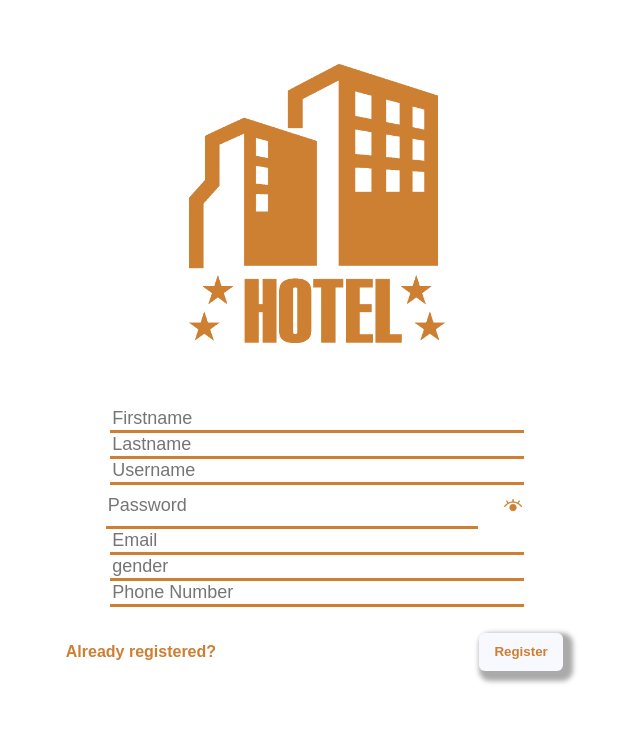
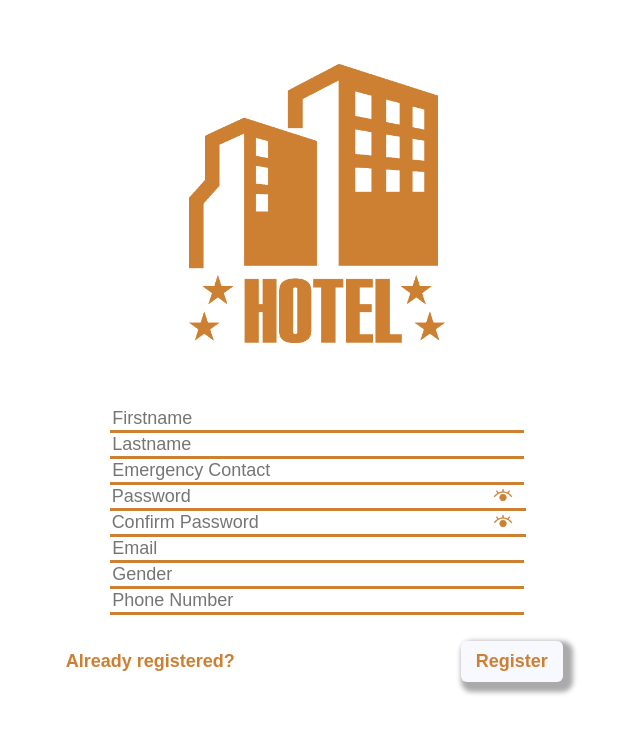
Before and after one commit to unidentified23/Hotel-Website, a React (Create React App) app: page /signup in a window 1280 px wide. Shown: the top 734 px of the page, without its empty margins (323-963 px from the left). Built offline with nearby package versions, Linux system fonts and the light colour scheme; no server answers; a web font is replaced by a local one.

Commit message:
more updates

```diff
--- a/src/App.css
+++ b/src/App.css
@@ -1,7 +1,7 @@
 @import url('https://fonts.googleapis.com/css2?family=Imperial+Script&display=swap');
 
 .App {
-  background-color: #da7272;
+  background-color: #ffffff;
   height: 100dvh;
   font-size: calc(10px + 2vmin);
   color: white;
--- a/src/Signup/Signup.css
+++ b/src/Signup/Signup.css
@@ -40,24 +40,54 @@ body{
 .password-Container{
   display: flex;
   flex-direction: row;
-  justify-content: space-between;
   width: 90%;
   margin: 0 auto;
 }
+
+.password-Container input{
+    border: none;
+    border-bottom: 3px solid #CD7F32;
+    background-color: #ffffff;
+    font-size: large;
+    color: #CD7F32;
+    width: 81%;
+    margin-left: 5%;
+    }
 .pass-btn {
   background-color: transparent;
   border: none;
+  border-bottom: 3px solid #CD7F32;
   color: #CD7F32;
-  font-size: medium;
-  cursor: pointer;
-  height: fit-content;
+  font-size: large;
+  border-radius: 0;
+  margin-right: 2.7%;
+  height: 26px;
+  padding: 0 2.7%;
 
   }
 
 .pass-btn:hover {
   color: #aaaaaa;
-  transform: scale(1.5);
+  cursor: pointer;
   background-color: transparent;
+
+}
+.password-popup{
+  position: absolute;
+  height:3%;
+  width: fit-content;
+  background-color: blue;
+  color: red;
+  z-index: 9999;
+  margin-top: 1%;
+  margin-left: 10%;
+  font-size: small;
+   display: flex;
+  align-items: center;
+
+}
+.password-n-popup-container{
+  position: relative;
 }
 
 .Regbtn-n-reglink{
@@ -73,6 +103,7 @@ body{
   background-color: #f8f8ff;
   color: #CD7F32;
   box-shadow: 5px 5px 5px 5px #aaaaaa;
+  font-size: large;
 
 
 }
@@ -85,7 +116,7 @@ body{
 }
 
 .Signin-link{
-  font-size: medium;
+  font-size: large;
   color: #CD7F32;
   width: fit-content;
 }
@@ -148,15 +179,46 @@ body{
   .password-Container{
   display: flex;
   flex-direction: row;
-  justify-content: space-between;
-  width: 80%;
+  width: 90%;
   margin: 0 auto;
 }
+
+.password-Container input{
+    border: none;
+    border-bottom: 3px solid #CD7F32;
+    background-color: #ffffff;
+    font-size: medium;
+    color: #CD7F32;
+    width: 76.5%;
+    margin-left: 4.5%;
+
+    }
+
 .pass-btn {
   background-color: transparent;
   border: none;
   color: #CD7F32;
+  font-size: medium;
+  border-bottom: 3px solid #CD7F32;
+
+
+}
+.password-popup{
+  position: absolute;
+  height:3%;
+  width: fit-content;
+  background-color: #ffffff;
+  color: red;
+  z-index: 9999;
+  margin-top: 2%;
+  margin-left: 9%;
   font-size: small;
+  display: flex;
+  align-items: center;
+
+}
+.password-n-popup-container{
+  position: relative;
 }
 
 .Regbtn-n-reglink{
--- a/src/Signup/signup.js
+++ b/src/Signup/signup.js
@@ -1,9 +1,9 @@
 import { useState } from "react";
-import { auth, db } from "../firebaseconfig";
+import { auth } from "../firebaseconfig";
 import { createUserWithEmailAndPassword } from "firebase/auth";
+import { getFirestore, collection, query, where, getDocs, limit,  doc, setDoc } from "firebase/firestore";
 import Logo from "../images/Hotel logo.png";
 import { useNavigate } from "react-router-dom";
-import { doc, setDoc } from "firebase/firestore";
 import "./Signup.css";
 import ShowIcon from "../images/show.png";
 import HideIcon from "../images/Hide.png";
@@ -11,45 +11,82 @@ import HideIcon from "../images/Hide.png";
 function Signup() {
   const [firstname, setFirstname] = useState("");
   const [lastname, setLastname] = useState("");
-  const [username, setUsername] = useState("");
+  const [EmergencyContact, setEmergencyContact] = useState("");
   const [password, setPassword] = useState("");
   const [email, setEmail] = useState("");
   const [gender, setGender] = useState("");
   const [phoneNumber, setPhoneNumber] = useState("");
   const [loading, setLoading] = useState(false);
   const [showPassword, setShowPassword] = useState(false);
+  const [confirmPassword, setConfirmPassword] = useState("");
+  const [showpopup, setShowpopup] = useState(false);
+  const [passwordConfirmed, setPasswordConfirmed] = useState(false);
 
   const navigate = useNavigate();
+  const SigninPage = () => {
+    navigate("/signin");   // Navigates to the Signin page
+  }
 const nextPage = async (e) => {
-    e.preventDefault();
-    if (loading) return;
+  e.preventDefault(); // Prevents the default form submission behavior
+  if (loading) return;  // Prevents multiple submissions while loading
   setLoading(true);
+
   try {
-      const userCredential = await createUserWithEmailAndPassword(
-        auth,
-        email,
-        password,
-      );
-      const user = userCredential.user;
+    //Checks Firestore first to see if the email already exists
+    const db = getFirestore();           // Get a reference to Firestore database instance
+    const usersRef = collection(db, "users");         // Creates a reference to the "users" collection in Firestore
+    const q = query(usersRef, where("email", "==", email), limit(1)); //looks for a matching email in the "users" collection and limits the result to 1 document
+    const querySnapshot = await getDocs(q);         // Execute the query and wait for the results
 
-      await setDoc(doc(db, "users", user.uid), {
+    if (!querySnapshot.empty) {   // Checks if any matching documents were found
+      alert("This email is already registered in our database."); //this massege appears if the email is already registered in the database
+      setLoading(false);
+      return; // Stop the function here
+    }
+
+    // Create the Auth User
+    const userCredential = await createUserWithEmailAndPassword(auth, email, password);
+    const user = userCredential.user; // Get the created user from the userCredential object
+
+    // Saves the extra data to Firestore
+    await setDoc(doc(db, "users", user.uid), { // Creates a new document in the "users" collection with the user's UID as the document ID
       email: user.email,
       firstname: firstname,
       lastname: lastname,
       phonenumber: phoneNumber,
       gender: gender,
-        username: username,
+      EmergencyContact: EmergencyContact,
       createdAt: new Date(),
     });
-      alert("user registerd succesfully");
-      navigate("/");
+
+    alert("User registered successfully!"); // Alert the user that registration was successful
+    navigate("/"); // Navigates to the home page after successful registration
+
   } catch (error) {
-
-      alert("Failed to register, please try again");
+    console.error(error);
+    //  Handle specific Firebase Auth errors
+    if (error.code === 'auth/email-already-in-use') {
+      alert("This email is already in use by another account.");
+    } else {
+      alert("Failed to register please try again ");
+    }
+  } finally {
+    setLoading(false); // Ensure loading stops regardless of success or failure
   }
 };
-  const SigninPage = () => {
-    navigate("/signin");
+
+ //checks if the password and confirm password match and shows a popup message accordingly
+  const validatePassword = (e) => {
+    const value = e.target.value; // Get the value from the confirm password input field
+    setConfirmPassword(value); // Update the confirmPassword state with the new value
+    if (password !== value) {     // Check if the password and confirm password do not match
+      setShowpopup(true);         // Show the popup message indicating that the passwords do not match
+      setPasswordConfirmed(false);      // Set passwordConfirmed to false to indicate that the passwords do not match
+
+    } else {
+      setPasswordConfirmed(true);   // Set passwordConfirmed to true to indicate that the passwords match
+      setShowpopup(false);          // Hide the popup message since the passwords match
+    }
   };
 
   return (
@@ -73,10 +110,10 @@ function Signup() {
           disabled={loading}
         />
         <input
-          type="text"
-          placeholder="Username"
-          value={username}
-          onChange={(e) => setUsername(e.target.value)}
+          type="tel"
+          placeholder="Emergency Contact"
+          value={EmergencyContact}
+          onChange={(e) => setEmergencyContact(e.target.value)}
           required
           disabled={loading}
         />
@@ -86,10 +123,10 @@ function Signup() {
             placeholder="Password"
             value={password}
             onChange={(e) => setPassword(e.target.value)}
-            required
-            disabled={loading}
-            minLength="8"
-            maxLength="30"
+            required  // The password field is required for form submission
+            disabled={loading} // Disable the input field while loading to prevent changes
+            minLength="8" // Set a minimum length requirement for the password
+            maxLength="60"  // Set a maximum length requirement for the password
           />
           <button
             type="button"
@@ -103,6 +140,41 @@ function Signup() {
             )}
           </button>
         </div>
+        <div className="password-n-popup-container">
+       <div className="password-Container">
+          <input
+            type={showPassword ? "text" : "password"}
+            placeholder="Confirm Password"
+            value={confirmPassword}
+            onChange={validatePassword}
+            required
+            disabled={loading}
+            minLength="8"
+            maxLength="60"
+          />
+          <button
+            type="button"
+            onClick={() => setShowPassword(!showPassword)}
+            className="pass-btn"
+          >
+            {showPassword ? (
+              <img src={HideIcon} alt="Hide" className="hideicon" />
+            ) : (
+              <img src={ShowIcon} alt="Show" className="Showicon" />
+            )}
+          </button>
+        </div>
+        {showpopup && (
+          <div className="password-popup">
+          {passwordConfirmed ? (
+            <p>Passwords match.</p>
+          ) : (
+            <p>Passwords do not match.</p>
+          )}
+          </div>
+
+        )}
+        </div>
 
         <input
           type="email"
@@ -114,9 +186,10 @@ function Signup() {
         />
         <input
           type="text"
-          placeholder="gender"
+          placeholder="Gender"
           value={gender}
           onChange={(e) => setGender(e.target.value)}
+          required
           disabled={loading}
         />
         <input
--- a/src/forgotpass/forgotpass.js
+++ b/src/forgotpass/forgotpass.js
@@ -27,17 +27,15 @@ function Forgotpass() {
 
     sendPasswordResetEmail(auth, Email)
       .then(() => {
-        // Password reset email sent!
-
         setCountdown(60);
         alert(
           "If an account with that email exists, a password reset link has been sent.",
-        );
-        console.log("Check your inbox.");
+        );      // Password reset email sent!
+
       })
       .catch((error) => {
 
-        alert("Something went wrong please try again");
+        alert("Something went wrong please try again"); // Handle errors here (e.g., invalid email format, network issues)
       })
       .finally(() => {
         // This runs NO MATTER WHAT (success or failure)
@@ -45,7 +43,7 @@ function Forgotpass() {
       });
   };
   const toLoginPage = () => {
-    navigate("/signin");
+    navigate("/signin");  // Navigates to the Signin page
   };
   return (
     <div className="forgotpass-Content">
```
Also changed, not shown: src/Signin/Signin.css (+40 -10 lines), src/Signin/signin.js (+11 -11 lines), src/authcontext.js (line endings or trailing spaces). Lines whose indentation alone changed are shown as unchanged.
